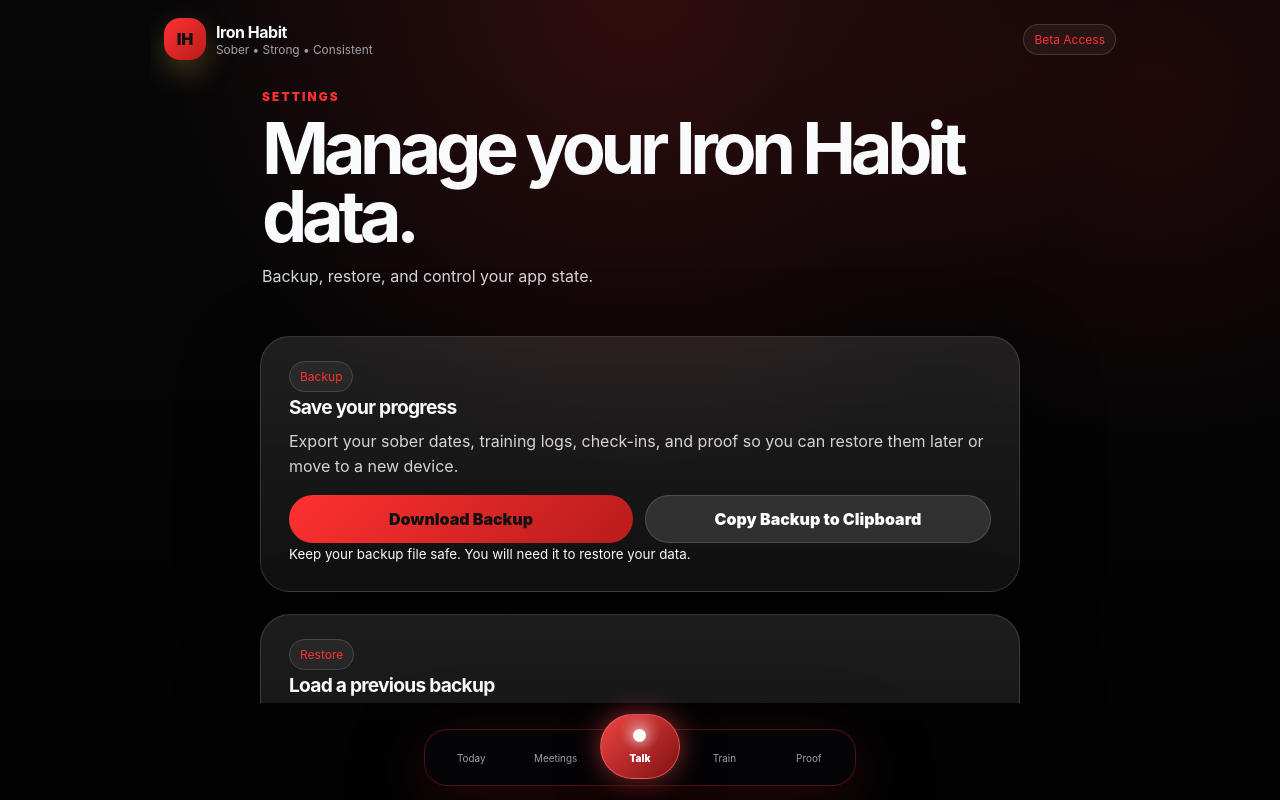
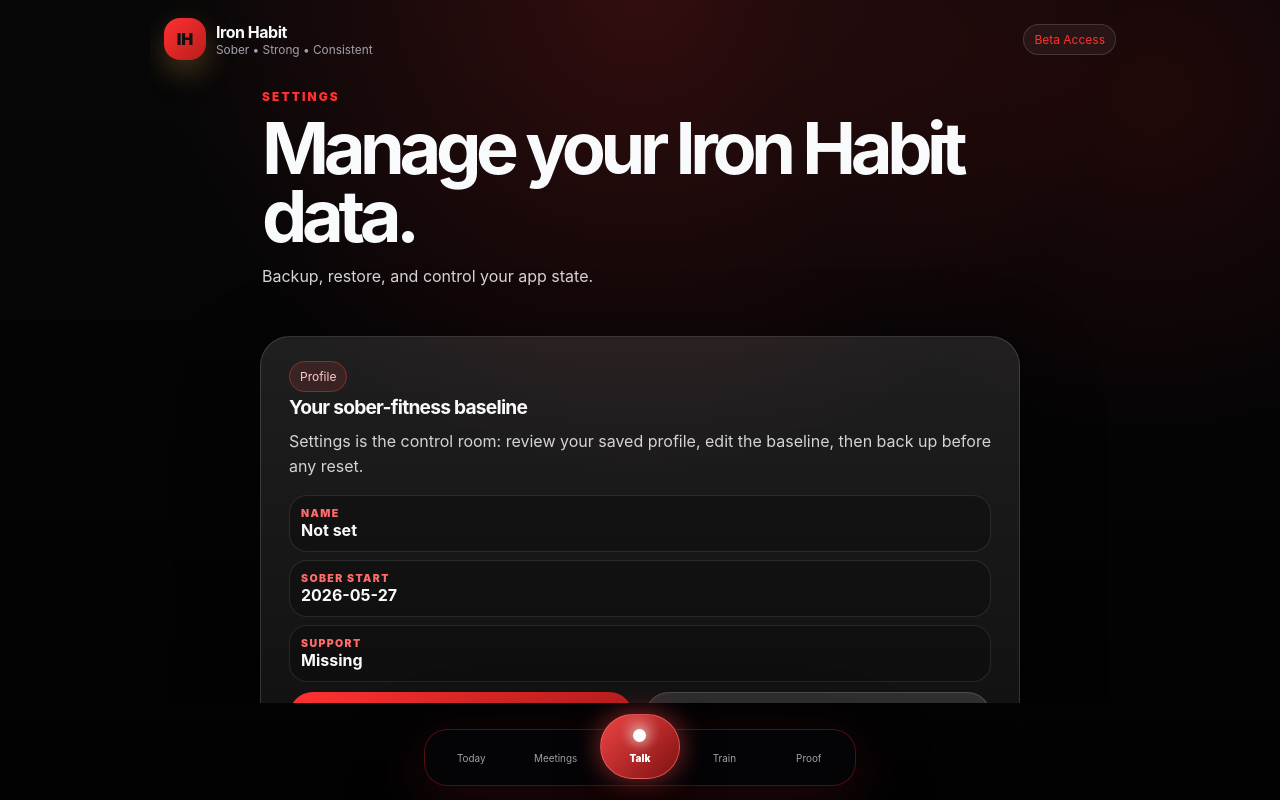
Before and after one commit to sousaimodel20-sys/Iron-habit, a React (Vite) app: page /settings in a window 1280 px wide. Built offline with nearby package versions, Linux system fonts and the light colour scheme.

Commit message:
Complete Phase 4 real user readiness

```diff
--- a/src/screens/Onboarding.tsx
+++ b/src/screens/Onboarding.tsx
@@ -18,6 +18,7 @@
   const [setupOpen, setSetupOpen] = useState(() => {
     const current = loadData().profile;
     return searchParams.get('focus') === 'support'
+      || window.location.pathname === '/setup-profile'
       || !current.name.trim()
       || !current.sobrietyDate.trim()
       || current.why.trim() === defaultData.profile.why.trim()
@@ -98,12 +99,13 @@
   ];
 
   useEffect(() => {
-    if (searchParams.get('focus') !== 'support') return;
+    if (searchParams.get('focus') !== 'support' && window.location.pathname !== '/setup-profile') return;
 
     const frame = window.requestAnimationFrame(() => {
       setSetupOpen(true);
       window.requestAnimationFrame(() => {
-        supportSectionRef.current?.scrollIntoView({ behavior: 'smooth', block: 'center' });
+        const target = searchParams.get('focus') === 'support' ? supportSectionRef.current : setupSectionRef.current;
+        target?.scrollIntoView({ behavior: 'smooth', block: searchParams.get('focus') === 'support' ? 'center' : 'start' });
       });
     });
 
@@ -322,8 +324,8 @@
       {needsSetup && (
         <section className="card first-user-card stack-sm">
           <span className="tag danger-tag">First launch</span>
-          <h2>Get to a working baseline in three taps.</h2>
-          <p>Finish the baseline first: name, sobriety start date, why, and a real support contact. Then Today unlocks.</p>
+          <h2>Get to a working baseline in one setup block.</h2>
+          <p>Finish the baseline first: name, sobriety start date, why, and a real support contact. Then Today, check-ins, Talk, Train, and Rescue can personalize the next move.</p>
           <div className="launch-step-strip" aria-label="First launch steps">
             {launchSteps.map((item) => (
               <div key={item.step} className="launch-step">
@@ -343,8 +345,7 @@
           </div>
           <div className="hero-actions">
             <button type="button" className="btn btn-primary" onClick={openSetup}>Open baseline setup</button>
-            <button type="button" className="btn btn-secondary" onClick={loadDemoBaseline}>Load demo mode</button>
-            <Link to="/check-in" className="btn btn-ghost">First check-in</Link>
+            <Link to="/setup-profile?focus=support" className="btn btn-secondary">Add support contact</Link>
           </div>
         </section>
       )}
@@ -647,7 +648,7 @@
           </div>
           <div className="button-row">
             <Button onClick={handleSave}>Save profile</Button>
-            <Button variant="secondary" onClick={loadDemoBaseline}>Load demo mode</Button>
+            {needsSetup && <Button variant="secondary" onClick={loadDemoBaseline}>Load demo mode</Button>}
             <Button variant="ghost" onClick={quickStart}>Save starter draft</Button>
           </div>
           {saved && <p className="success-msg">Saved. Your Iron Habit baseline is locked in.</p>}
--- a/src/screens/Settings.tsx
+++ b/src/screens/Settings.tsx
@@ -1,4 +1,5 @@
 import { useRef, useState } from 'react';
+import { Link } from 'react-router-dom';
 import { Card, PageHeader } from '../components/UI';
 import { defaultData, loadData, replaceData, resetData, type IronHabitData } from '../utils/storage';
 import { formatLocalDateKey } from '../utils/date';
@@ -10,6 +11,9 @@
   const [importError, setImportError] = useState('');
   const fileInputRef = useRef<HTMLInputElement>(null);
   const [showClearConfirm, setShowClearConfirm] = useState(false);
+  const savedData = loadData();
+  const profile = savedData.profile;
+  const supportReady = Boolean(profile.supportName.trim() && profile.supportPhone.trim());
 
   const handleExportData = () => {
     try {
@@ -108,6 +112,24 @@
       <PageHeader eyebrow="Settings" title="Manage your Iron Habit data.">
         Backup, restore, and control your app state.
       </PageHeader>
+
+      <Card className="stack-sm settings-profile-card">
+        <span className="tag danger-tag">Profile</span>
+        <h2>Your sober-fitness baseline</h2>
+        <p>
+          Settings is the control room: review your saved profile, edit the baseline, then back up before any reset.
+        </p>
+        <div className="mission-brief-grid">
+          <div><span>Name</span><strong>{profile.name || 'Not set'}</strong></div>
+          <div><span>Sober start</span><strong>{profile.sobrietyDate || 'Not set'}</strong></div>
+          <div><span>Support</span><strong>{supportReady ? profile.supportName : 'Missing'}</strong></div>
+        </div>
+        <div className="button-group stack-xs">
+          <Link to="/setup-profile" className="btn btn-primary">Edit profile</Link>
+          <Link to="/setup-profile?focus=support" className="btn btn-secondary">Edit support contact</Link>
+        </div>
+        <small>Your profile and support contact stay on this device. Export a backup before switching phones, clearing browser data, or resetting Iron Habit.</small>
+      </Card>
 
       <Card className="stack-sm">
         <span className="tag">Backup</span>
--- a/src/screens/TalkCoach.tsx
+++ b/src/screens/TalkCoach.tsx
@@ -931,6 +931,7 @@
         </div>
         <h2>If the urge spikes, do not negotiate.</h2>
         <p>Talk will save the emergency check-in first, open the 10-minute Rescue chain, then hand off to your support contact or meetings.</p>
+        <p className="support-contact-note">Iron Habit is support, not emergency care. If you may hurt yourself or someone else, call local emergency services now.</p>
         <div className="hero-actions command-actions">
           <button className="btn btn-danger" type="button" onClick={() => handleCommand('I am about to drink text my support person')}>Start emergency chain</button>
           {supportReady ? (
```
Also changed, not shown: 1 other file (tests, documents, lock files or other folders).
